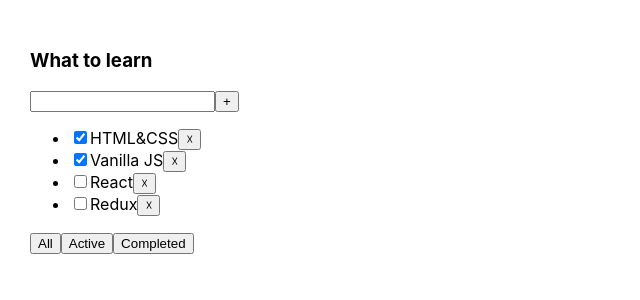
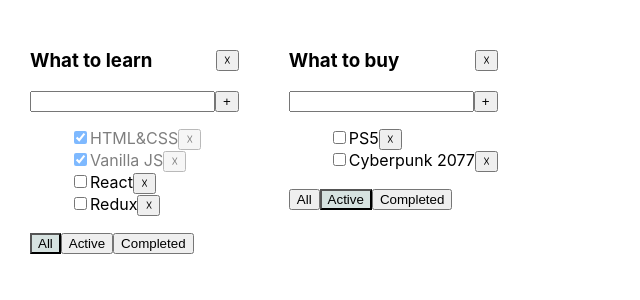
Before and after one commit to m-marc/react-todolist, a React (Create React App) app: page / in a window 1280 px wide. Shown: the top 300 px of the page, without its empty margins (0-640 px from the left). Built offline with nearby package versions, Linux system fonts and the light colour scheme.

Commit message:
multiple task lists

```diff
--- a/src/App.css
+++ b/src/App.css
@@ -8,3 +8,18 @@
 .App > div {
   margin-right: 50px;
 }
+.error {
+  border: red 1px solid;
+}
+
+.error-message {
+  color: red;
+}
+
+.active-filter {
+  background-color: #d6e2e0;
+}
+
+.is-done {
+  opacity: .5;
+}
--- a/src/App.tsx
+++ b/src/App.tsx
@@ -1,7 +1,7 @@
 import React, {useState} from 'react'
 import './App.css'
-import {Todolist} from "./Todolist"
 import {v1} from "uuid";
+import Todolist from "./Todolist";
 
 export interface TaskType {
     id: string
@@ -9,13 +9,47 @@ export interface TaskType {
     isDone: boolean
 }
 
+export type TaskStateType = {
+    [key:string] : Array<TaskType>
+}
+
+export type TodolistType = {
+    id: string,
+    title: string,
+    filter: FilterValuesType,
+}
+
 export type FilterValuesType = "all" | "completed" | "active"
 
-export const initData = [
+const listId1 = v1()
+const listId2 = v1()
+
+const initData = {
+    [listId1]: [
         {id: v1(), title: "HTML&CSS", isDone: true},
         {id: v1(), title: "Vanilla JS", isDone: true},
         {id: v1(), title: "React", isDone: false},
         {id: v1(), title: "Redux", isDone: false},
+    ],
+    [listId2]: [
+        {id: v1(), title: "PS4", isDone: true},
+        {id: v1(), title: "TV", isDone: true},
+        {id: v1(), title: "PS5", isDone: false},
+        {id: v1(), title: "Cyberpunk 2077", isDone: false},
+    ]
+}
+
+const initTodolist: Array<TodolistType> = [
+    {
+        id: listId1,
+        title: "What to learn",
+        filter: "all",
+    },
+    {
+        id: listId2,
+        title: "What to buy",
+        filter: "active",
+    }
 ]
 
 export const changeFilter = (taskList: Array<TaskType>, filter: FilterValuesType): Array<TaskType> => {
@@ -24,37 +58,70 @@ export const changeFilter = (taskList: Array<TaskType>, filter: FilterValuesType
     else return taskList
 }
 
-export const deleteTask = (taskList: Array<TaskType>, id: string): Array<TaskType> => {
-    return taskList.filter(t => t.id !== id)
+export const changeStatus = (taskList: TaskStateType, id: string, status: boolean, listId: string) => {
+
+    const selectedTask = taskList[listId].find(t => t.id === id)
+    if (selectedTask) selectedTask.isDone = status
+    return {...taskList}
 }
 
-export const addTask = (taskList: Array<TaskType>, title: string): Array<TaskType> => {
+export const deleteTask = (taskList: TaskStateType,listId: string, id: string): TaskStateType => {
+    taskList[listId] = taskList[listId].filter(t => t.id !== id)
+    return {...taskList}
+}
+
+export const addTask = (taskList: TaskStateType, title: string, listId: string): TaskStateType => {
     const newTask = {
         id: v1(),
         title: title,
         isDone: false
     }
-    return [newTask, ...taskList]
+    taskList[listId] = [newTask, ...taskList[listId]]
+    return {...taskList}
 }
 
 function App() {
-    const [tasks, setTasks] = useState<Array<TaskType>>(initData)
-    const [filter, setFilter] = useState<FilterValuesType>("all")
-    const filteredTasks = changeFilter(tasks, filter);
-    const deleteTaskCallback = (id: string) => setTasks(deleteTask(tasks, id))
+    const [tasks, setTasks] = useState<TaskStateType>(initData)
+    const [todoList, setTodoList] = useState<Array<TodolistType>>(initTodolist)
+    const deleteTaskCallback = (id: string, listId: string) => setTasks(deleteTask(tasks,listId, id))
+    const addTaskCallback = (title: string, listId: string) => setTasks(addTask(tasks, title, listId))
+    const changeStatusCallback = (id: string, status: boolean, listId: string) => setTasks(changeStatus(tasks, id, status, listId))
 
+    const changeFilter = (todoListID: string, filter: FilterValuesType) => {
+        let selectedList = todoList.find(tl => tl.id === todoListID)
+        if (selectedList) {
+            selectedList.filter = filter
+            setTodoList([...todoList])
+        }
+    }
 
-    const addTaskCallback = (title:string) => setTasks(addTask(tasks,title))
-
+    const removeList = (id: string) => {
+        setTodoList(todoList.filter(tl => tl.id != id))
+        delete tasks[id]
+        setTasks({...tasks})
+    }
 
     return (
         <div className="App">
-            <Todolist title="What to learn"
+            {
+                todoList.map(tl => {
+                    let filteredTasks = tasks[tl.id]
+                    if (tl.filter === "completed") filteredTasks = tasks[tl.id].filter(t => t.isDone)
+                    else if (tl.filter === "active") filteredTasks = tasks[tl.id].filter(t => !t.isDone)
+                    return <Todolist
+                        key={tl.id}
+                        id={tl.id}
+                        title={tl.title}
                         tasks={filteredTasks}
                         deleteTaskCallback={deleteTaskCallback}
-                      changeFilter={setFilter}
+                        changeFilter={changeFilter}
                         addTaskCallback={addTaskCallback}
-            />
+                        changeStatusCallback={changeStatusCallback}
+                        filter={tl.filter}
+                        removeListCallback={removeList} />
+                })
+            }
+
         </div>
     );
 }
--- /dev/null
+++ b/src/SingleTask.tsx
@@ -0,0 +1,23 @@
+import React, {ChangeEvent} from 'react'
+import {TaskType} from "./App";
+
+type TaskListPropType = { // need to fix any
+    data: TaskType,
+    deleteTaskCallback: (_id: string, listId: string) => void,
+    changeStatusCallback : (id: string, isDone: boolean, listId: string) => void,
+    listId: string
+}
+
+const SingleTask : React.FC<TaskListPropType> = ({data, deleteTaskCallback, changeStatusCallback, listId}) => {
+    const onClickHandler = () => deleteTaskCallback(data.id, listId)
+    const onChangeHandler = (e: ChangeEvent<HTMLInputElement>) => changeStatusCallback(data.id, e.currentTarget.checked, listId)
+    return (
+        <div className={data.isDone ? "is-done" : ""}>
+            <input onChange={onChangeHandler} type="checkbox" checked={data.isDone}/>
+            <span>{data.title}</span>
+            <button onClick={onClickHandler}>&#9747;</button>
+        </div>
+    )
+}
+
+export default SingleTask
--- a/src/Todolist.tsx
+++ b/src/Todolist.tsx
@@ -1,29 +1,37 @@
 import React, {ChangeEvent, useState} from "react";
 import {FilterValuesType, TaskType} from "./App";
+import SingleTask from "./SingleTask";
 
 type TaskListPropsType = {
     title: string
     tasks: Array<TaskType>
-    deleteTaskCallback: (id: string) => void
-    changeFilter: (value: FilterValuesType) => void
-    addTaskCallback: (title: string) => void
+    deleteTaskCallback: (id: string, listId: string) => void
+    changeFilter: (listId: string, value: FilterValuesType) => void
+    addTaskCallback: (title: string, listId: string) => void
+    changeStatusCallback : (id: string, isDone: boolean, listId: string) => void
+    filter: string,
+    id: string,
+    removeListCallback: (id:string) => void,
 }
 
-export function Todolist(props: TaskListPropsType) {
+const Todolist: React.FC<TaskListPropsType> = ({tasks, deleteTaskCallback, changeStatusCallback, addTaskCallback, title, changeFilter, filter, id, removeListCallback}) => {
+    const [error, setError] = useState<string | null>(null)
+    const mappedList = tasks.map((t: TaskType)  => (
+        <SingleTask
+            key={t.id}
+            listId={id}
+            data={t}
+            deleteTaskCallback={deleteTaskCallback}
+            changeStatusCallback={changeStatusCallback} />
+    ))
 
-    const mappedList = props.tasks.map(t => {
-        const onClickHandler = () => props.deleteTaskCallback(t.id)
-        return <li key={t.id}><input type="checkbox" defaultChecked={t.isDone}/>
-            <span>{t.title}</span>
-            <button onClick={onClickHandler}>&#9747;</button>
-        </li>
-    })
-
-    const [title, setTitle] = useState("")
+    const [stateTitle, setTitle] = useState("")
 
     const addCallback = () => {
-        props.addTaskCallback(title)
-        setTitle("")
+        if (stateTitle.trim() !== "") {
+            addTaskCallback(stateTitle, id)
+            setTitle("")
+        } else setError("Title is required")
     }
 
     const onChangeHandler = (e: ChangeEvent<HTMLInputElement>) => {
@@ -31,31 +39,54 @@ export function Todolist(props: TaskListPropsType) {
     }
 
     const onKeyPressHandler = (e: React.KeyboardEvent<HTMLInputElement>) => {
+        setError(null)
         if (e.key === "Enter") addCallback()
     }
 
-    const onAllClickHandler = () => props.changeFilter("all")
-    const onActiveClickHandler = () => props.changeFilter("active")
-    const onCompletedClickHandler = () => props.changeFilter("completed")
+    const onAllClickHandler = (e: React.MouseEvent<HTMLElement>) => {
+        changeFilter(id, "all")
+    }
+    const onActiveClickHandler = (e: React.MouseEvent<HTMLElement>) => {
+        changeFilter(id,"active")
+    }
+    const onCompletedClickHandler = (e: React.MouseEvent<HTMLElement>) => {
+        changeFilter(id,"completed")
+    }
+
+    const onClickRemoveHandler = (e: React.MouseEvent<HTMLElement>) => removeListCallback(id)
+
+    const s = {
+        display: 'flex',
+        alignItems: 'center',
+        justifyContent: 'space-between',
+    }
 
     return (
         <div>
-            <h3>{props.title}</h3>
+            <div style={s}>
+                <h3>{title}</h3>
+                <button onClick={onClickRemoveHandler}>&#9747;</button>
+            </div>
+
             <div>
-                <input value={title}
+                <input value={stateTitle}
                        onChange={onChangeHandler}
                        onKeyPress={onKeyPressHandler}
+                       className={error ? "error" : ""}
                 />
                 <button onClick={addCallback}>+</button>
+                {error && <div className="error-message">{error}</div>}
             </div>
             <ul>
                 {mappedList}
             </ul>
             <div>
-                <button onClick={onAllClickHandler}>All</button>
-                <button onClick={onActiveClickHandler}>Active</button>
-                <button onClick={onCompletedClickHandler}>Completed</button>
+                <button className={filter === "all" ? "active-filter" : ""} onClick={onAllClickHandler}>All</button>
+                <button className={filter === "active" ? "active-filter" : ""} onClick={onActiveClickHandler}>Active</button>
+                <button className={filter === "completed" ? "active-filter" : ""} onClick={onCompletedClickHandler}>Completed</button>
             </div>
         </div>
     )
 }
+
+export default Todolist
```
Lines whose indentation alone changed are shown as unchanged.
